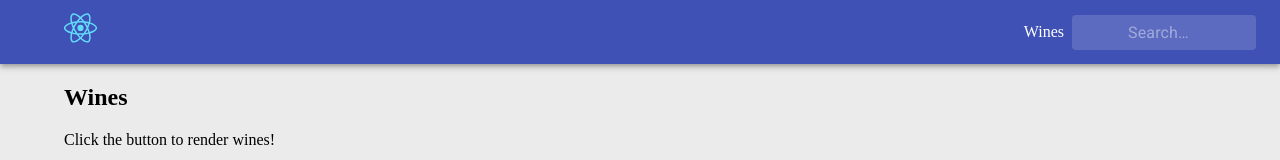
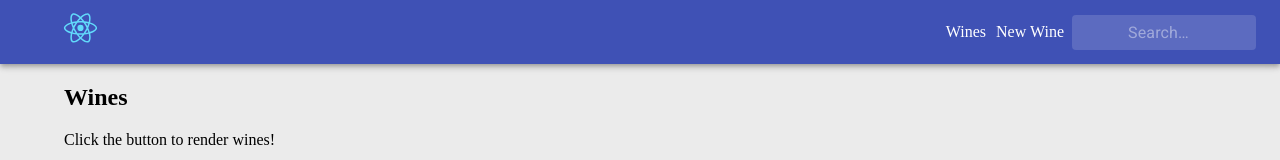
Before and after one commit to EBEN4REAL/React-redux-Testing, a React (Create React App) app: page / in a window 1280 px wide. Shown: the top 160 px of the page. Built offline with nearby package versions, Linux system fonts and the light colour scheme; no server answers.

Commit message:
chnaged the navbar section

```diff
--- a/src/components/Header/index.js
+++ b/src/components/Header/index.js
@@ -7,6 +7,7 @@ import InputBase from '@material-ui/core/InputBase';
 import { fade, makeStyles } from '@material-ui/core/styles';
 import {NavLink} from 'react-router-dom';
 import Logo from '../../logo.svg';
+import './styles.scss';
 
 const useStyles = makeStyles(theme => ({
   root: {
@@ -79,7 +80,8 @@ export default function SearchAppBar() {
           <Typography className={classes.title} variant="h6" noWrap>
             <img src={Logo} alt="Logo" height="40px"  />
           </Typography>
-    		<a href="/"  style={{textDecoration: 'none', color: 'white'}}>Wines</a>
+    		<a href="/" className="nav-link" style={{textDecoration: 'none', color: 'white', marginRight: '10px'}}>Wines</a>
+    		<a href="/"  style={{textDecoration: 'none', color: 'white'}}>New Wine</a>
           <div className={classes.search}>
             <div className={classes.searchIcon}>
 
```
